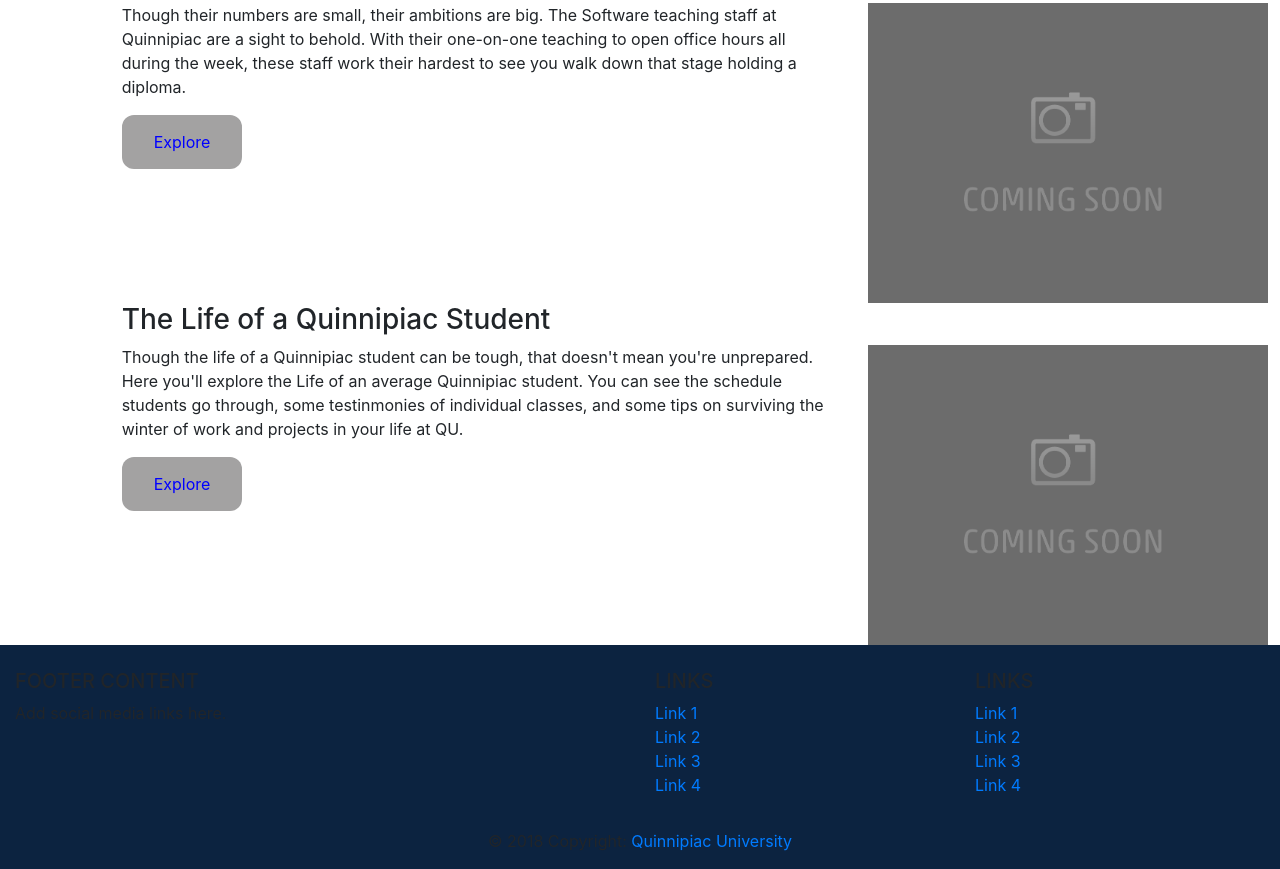
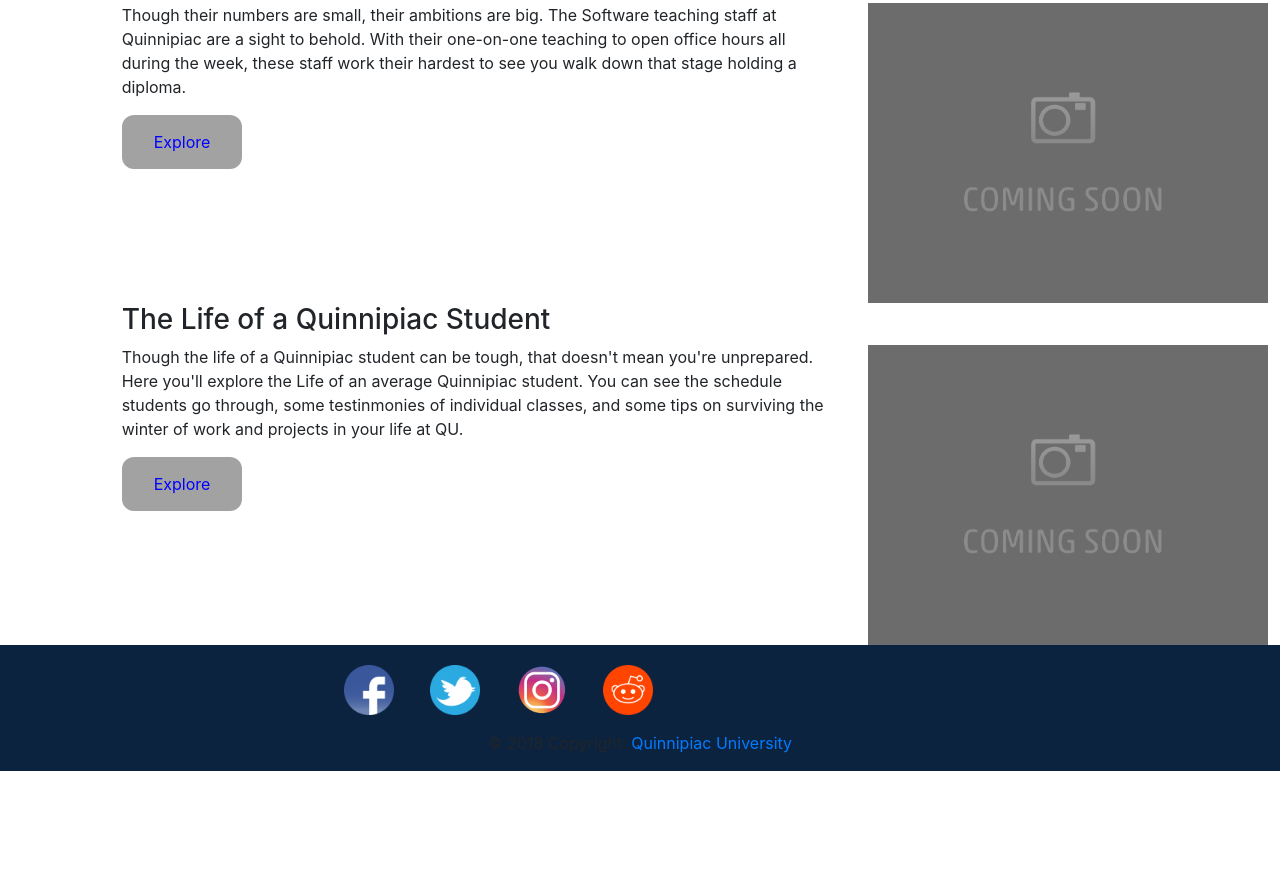
Before and after one commit to Austin-Scudder/Term-Project-HCI, a plain HTML site: page index.html in a window 1280 px wide. Shown: the part 891-1760 px from the top of the page. After the commit the page ends 1662 px from the top, so only its background shows below. Drawn offline with nearby package versions, Linux system fonts and the light colour scheme.

Commit message:
finished homepage layout

```diff
--- a/index.css
+++ b/index.css
@@ -14,6 +14,10 @@
     text-decoration: none;
     font-size: 17px;
   }
+  .search{
+      float : right;
+  }
+
 #navbar a:hover {
     background-color: #ddd;
     color: #00358c;
@@ -25,8 +29,32 @@
 .footer{
     background-color:#0C2340;
 }
+.footer-links{
+    list-style-type: none;
+    margin: 0;
+    padding: 0;
+    overflow: hidden;
+    justify-content: center;
+    padding-top: 20px;
+}
+.footer-links li{
+    display: inline;
+}
+.footer-links li a:hover{
+    background-color:rgb(52, 91, 139);
+}
+.footer-links li a{
+    color: white;
+    text-align: center;
+    padding: 16px;
+    text-decoration: none;
+}
 .col-md-1{
 
+}
+.table {
+	display: table;   /* Allow the centering to work */
+	margin: 0 auto;
 }
 .Logo{
     display: block;
@@ -40,6 +68,10 @@
 .right {
     float: right;
   }
+
+a:visited {
+    /*color: yellow;*/
+}
 .button{
     background-color: rgb(163, 162, 162);
     color: blue;
--- a/index.html
+++ b/index.html
@@ -34,7 +34,7 @@
                     <li class="nav-item"> <a class="nav-link" href="SER-Students.html">Students</a></li>
                     <li class="nav-item"> <a class="nav-link" href="https://www.qu.edu/admissions.html">Admissions</a></li>
                     <li class="nav-item"> <a class="nav-link" href="https://catalog.qu.edu/engineering/engineering/software-engineering-bs/#curriculumtext">Courses</a></li>
-                    <li class="nav-item"> <input type="text" placeholder="Search.."></a></li>
+                    <li class="nav-item search"> <input type="text" placeholder="Search.."></a></li>
                  </ul>
             </nav>
         </div>
@@ -153,32 +153,53 @@
 </div>
 <!-- Footer-->
 <div class = 'footer'>
+    <div class="row">
+        <div class="col-md-3"></div>
+        <div class="col-md-6">
+                <div class="table">
+    <ul class = "footer-links">
+            <li><a href ="https://www.facebook.com/QuinnipiacUniversity/">
+                <img src = "Pictures/facebook.jpg" alt = "Facebook" style="max-width:50px;"></a></li>
+                <li><a href ="https://twitter.com/QuinnipiacU?ref_src=twsrc%5Egoogle%7Ctwcamp%5Eserp%7Ctwgr%5Eauthor">
+                <img src = "Pictures/twitter-icon.jpg" alt = "Twitter" style="max-width:50px;"></a></li>
+                <li><a href ="https://www.instagram.com/quinnipiacu/?hl=en">
+                <img src = "Pictures/instagram-icon.jpg" alt = "Instagram" style="max-width:50px;"></a></li>
+                <li><a href ="https://www.reddit.com/r/Quinnipiac/">
+                <img src = "Pictures/reddit-icon.png" alt = "Reddit" style="max-width:50px;"></a></li>
+    </ul>
+</div>
+</div>
+<div class="col-md-3"></div>
+</div>
+<div class= "row">
+    <div class ="col-md-12">
+        <div class="footer-copyright text-center py-3">© 2018 Copyright:
+            <a href="https://www.qu.edu/"> Quinnipiac University</a>
+          </div></div>
+
+</div>
+    <!--
 <footer class="page-footer font-small pt-4">
-        <!-- Footer Links -->
+
         <div class="container-fluid text-center text-md-left">
           <div class="row">
             <div class="col-md-6 mt-md-0 mt-3">
-              <!-- Content -->
+
               <h5 class="text-uppercase">Footer Content</h5>
               <p>Add social media links here.</p>
             </div>
             <hr class="clearfix w-100 d-md-none pb-3">
-            <div class="col-md-3 mb-md-0 mb-3">
+            <div class="col-md-8">
                 <h5 class="text-uppercase">Links</h5>
-                <ul class="list-unstyled">
-                    <li><a href="#!">Link 1</a> </li>
-                  <li><a href="#!">Link 2</a> </li>
-                  <li> <a href="#!">Link 3</a> </li>
-                  <li><a href="#!">Link 4</a></li>
-                </ul>
-              </div>
-              <div class="col-md-3 mb-md-0 mb-3">
-                <h5 class="text-uppercase">Links</h5>
-                <ul class="list-unstyled">
-                  <li> <a href="#!">Link 1</a></li>
-                  <li><a href="#!">Link 2</a> </li>
-                  <li><a href="#!">Link 3</a></li>
-                  <li> <a href="#!">Link 4</a></li>
+                <ul class="footer">
+                    <li><a href ="https://www.facebook.com/QuinnipiacUniversity/">
+                    <img src = "Pictures/facebook.jpg" alt = "Facebook" style="max-width:50px;"></a></li>
+                    <li><a href ="https://twitter.com/QuinnipiacU?ref_src=twsrc%5Egoogle%7Ctwcamp%5Eserp%7Ctwgr%5Eauthor">
+                    <img src = "Pictures/twitter-icon.jpg" alt = "Twitter" style="max-width:50px;"></a></li>
+                    <li><a href ="https://www.instagram.com/quinnipiacu/?hl=en">
+                    <img src = "Pictures/instagram-icon.jpg" alt = "Instagram" style="max-width:50px;"></a></li>
+                    <li><a href ="https://www.reddit.com/r/Quinnipiac/">
+                    <img src = "Pictures/reddit-icon.png" alt = "Reddit" style="max-width:50px;"></a></li>
                 </ul>
               </div>
           </div>
@@ -186,10 +207,10 @@
         <div class="footer-copyright text-center py-3">© 2018 Copyright:
           <a href="qu.edu"> Quinnipiac University</a>
         </div>
-        <!-- Copyright -->
 
       </footer>
     </div>
+-->
       <!-- Footer -->
 
       <script>
```
Also changed, not shown: Pictures/Reddit-icon.png (added), Pictures/facbook-logo.jpg (added), Pictures/facebook.jpg (added), Pictures/instagram-icon.jpg (added), Pictures/twitter-icon.jpg (added).
